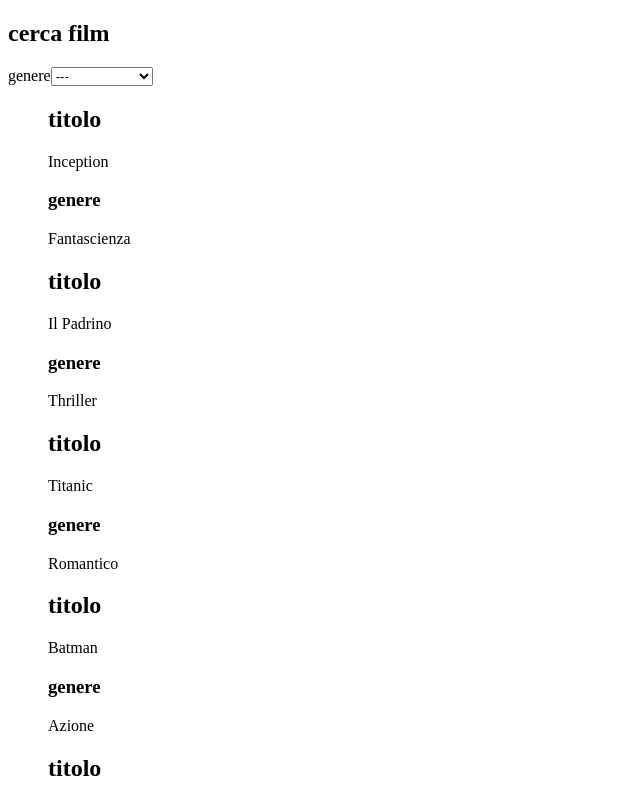
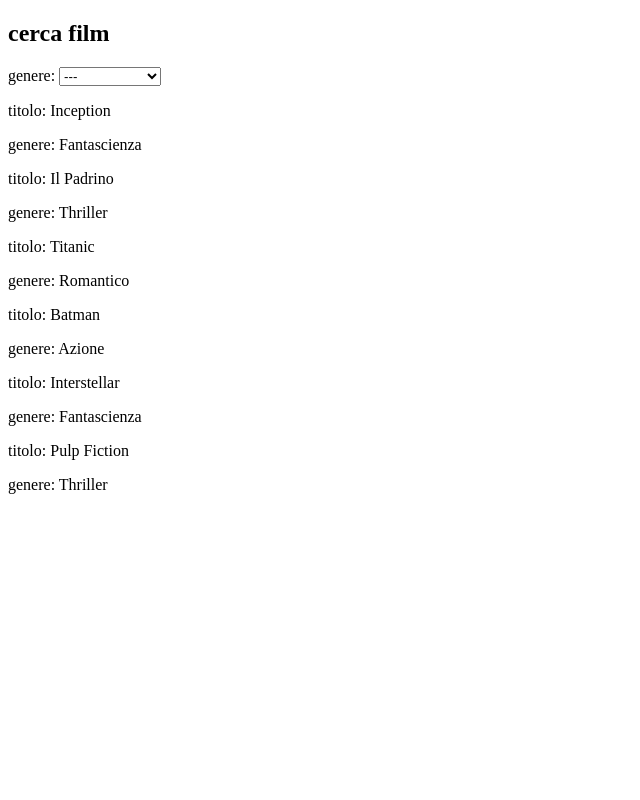
Before and after one commit to BassaniDavid/react-movie-filter, a React (Vite) app: page / in a window 1280 px wide. Shown: the top 800 px of the page, without its empty margins (0-640 px from the left). Built offline with nearby package versions, Linux system fonts and the light colour scheme.

Commit message:
feat: added dinamic filter

```diff
--- a/src/App.jsx
+++ b/src/App.jsx
@@ -1,5 +1,7 @@
+// fondamentale importare useState e useEffect altrimenti non funziona
 import { useState, useEffect } from 'react'
 
+// array di oggetti che corrispondono ai nostri dati di base
 const dataMovie = [
   { title: 'Inception', genre: 'Fantascienza' },
   { title: 'Il Padrino', genre: 'Thriller' },
@@ -10,13 +12,51 @@
 ]
 
 function App() {
+  // useState per dinamicizzare la lista di film
+  const [movies, setMovies] = useState(dataMovie);
+
+  // useState per dinamicizzare la selezione del genere
+  const [searchGenre, setSearchGenre] = useState("");
+
+  // useEffect che si attiva nel momento in cui varia il genere selezionato
+  useEffect(() => {
+    console.log('si attiva useEffect con valore')
+    console.log(searchGenre)
+
+    // variabile di comodo per avere un array su cui iterare (di base contiene tutti i film)
+    let results = movies
+
+    // se si seleziona un genere diverso da 'vuoto'
+    if (searchGenre !== '') {
+
+      // si filtrano i film che hanno lo stesso genere di quello selezionato e li si salva in results
+      results = dataMovie.filter(movie => movie.genre.includes(searchGenre))
+
+      // si attiva useState, che modificherà movies inserendo il nuovo array filtrato
+      setMovies(results)
+
+    }
+    // se è selezionato nessun genere (valore vuoto)
+    else {
+      console.log('dovrei mostrare tutti i risultati')
+
+      // si attiva useState, che modificherà movies inserendo l array con tutti i film
+      // (altrimenti se si cerca di tornare a valore vuoto dopo aver fatto una selezione, visualizza solo i film già filtrati)
+      setMovies(dataMovie)
+    }
+  },
+    // questa parte serve per definire quando useeffect deve attivarsi, senza si va in loop
+    [searchGenre])
 
   return (
     <>
       <section>
         <h2>cerca film</h2>
-        <label >genere</label>
-        <select>
+        <label >genere:  </label>
+        {/* scelta opzioni. al cambiamento, i valori scatenano la funzione setSearchGenre che usiamo per variare i risultati in pagina*/}
+        <select value={searchGenre} onChange={e => setSearchGenre(e.target.value)}>
+
+          {/* di default valore vuoto */}
           <option value="">---</option>
           <option>Fantascienza</option>
           <option>Thriller</option>
@@ -24,16 +64,13 @@
           <option>Azione</option>
         </select>
       </section>
-      <ul>
-        {dataMovie.map((movie, index) =>
-          <div key={index}>
-            <h2>titolo</h2>
-            <p>{movie.title}</p>
-            <h3>genere</h3>
-            <p>{movie.genre}</p>
-          </div>
-        )}
-      </ul>
+      {/* itero sulla variabile movie(che è il risultato di eventuali filtri per produrre HTML cirrispondente ai film) */}
+      {movies.map((movie, index) =>
+        <div key={index}>
+          <p>titolo: {movie.title}</p>
+          <p>genere: {movie.genre}</p>
+        </div>
+      )}
     </>
   )
 }
```
